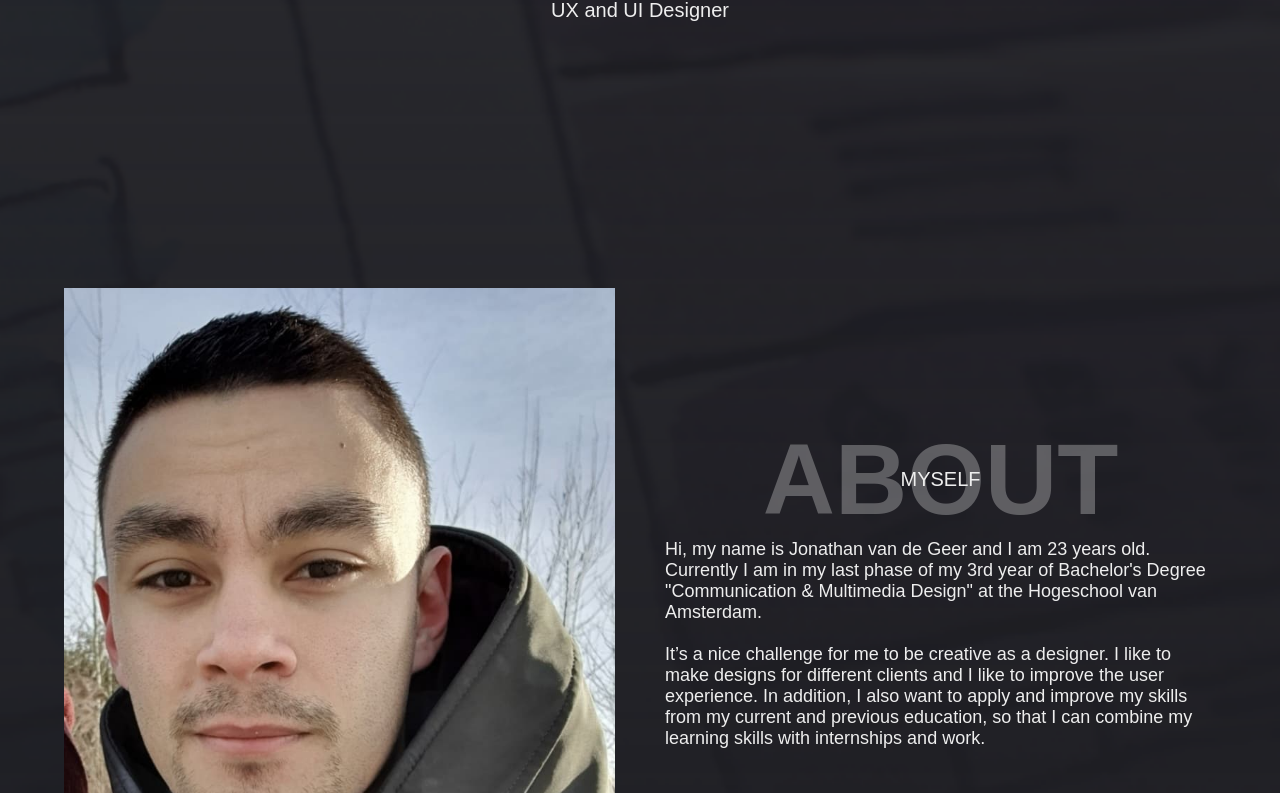
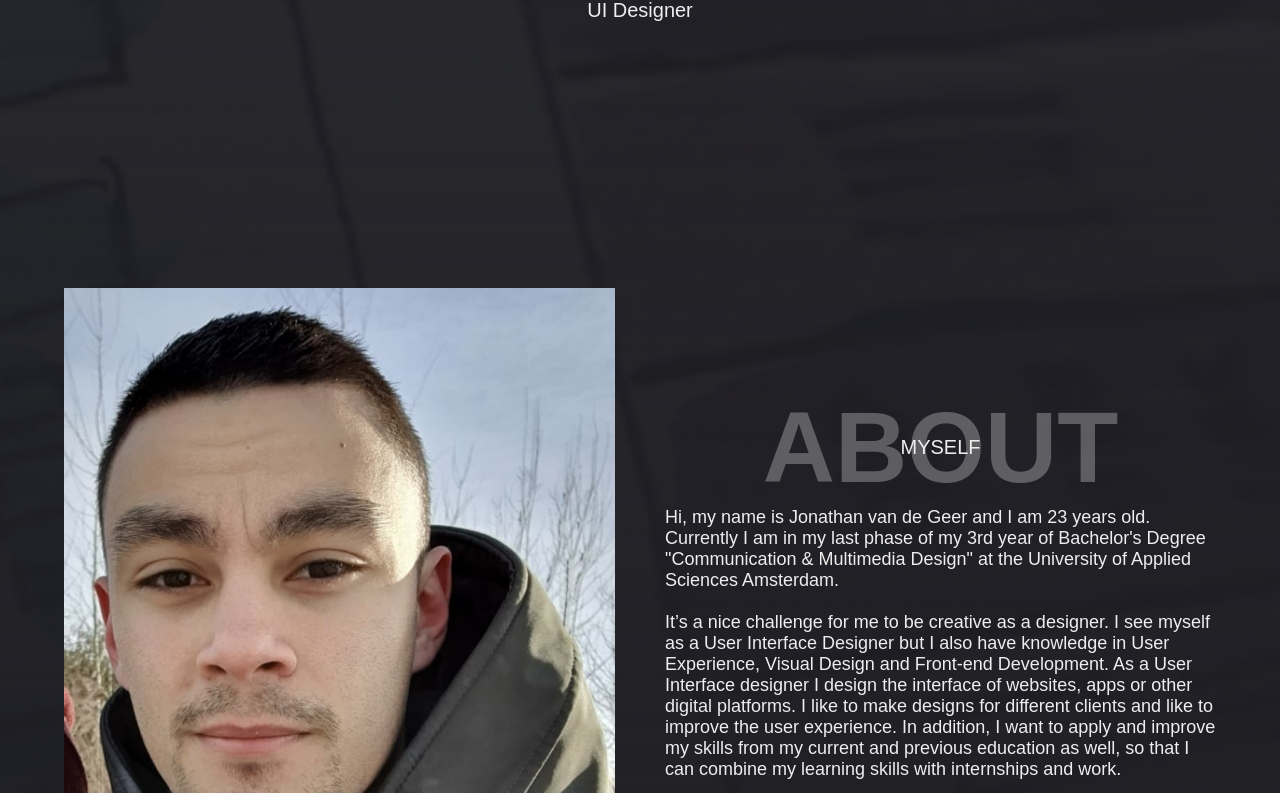
Before and after one commit to JonathanvdGeer/jonathanvdgeer.github.io, a plain HTML site: page index.html in a window 1280 px wide. Shown: the part 572-1365 px from the top of the page. Drawn offline with nearby package versions, Linux system fonts and the light colour scheme.

Commit message:
Version 3.0.0
- Intro text fix.
- Name tab bar fix.

```diff
--- a/index.html
+++ b/index.html
@@ -2,7 +2,7 @@
 <html lang="en">
 
 <head>
-    <title>Homepage</title>
+    <title>Jonathan van de Geer - UI Designer Portfolio</title>
     <meta charset="UTF-8">
     <meta name="viewport" content="width=device-width, initial-scale=1.0, maxinum-scale=1.0, user-scalable=0">
     <link rel="stylesheet" href="https://unpkg.com/aos@next/dist/aos.css" />
@@ -45,7 +45,7 @@
         <div class="landing-text">
             <h1>Jonathan</h1>
             <h1>van de Geer</h1>
-            <h6>UX and UI Designer</h6>
+            <h6>UI Designer</h6>
         </div>
     </header>
 
@@ -60,9 +60,9 @@
                     <h6>Myself</h6>
                 </div>
                 <p>
-                    Hi, my name is Jonathan van de Geer and I am 23 years old. Currently I am in my last phase of my 3rd year of Bachelor's Degree "Communication &#38; Multimedia Design" at the Hogeschool van Amsterdam.
+                    Hi, my name is Jonathan van de Geer and I am 23 years old. Currently I am in my last phase of my 3rd year of Bachelor's Degree "Communication &#38; Multimedia Design" at the University of Applied Sciences Amsterdam.
                     <br> <br>
-                    It’s a nice challenge for me to be creative as a designer. I like to make designs for different clients and I like to improve the user experience. In addition, I also want to apply and improve my skills from my current and previous education, so that I can combine my learning skills with internships and work.
+                    It’s a nice challenge for me to be creative as a designer. I see myself as a User Interface Designer but I also have knowledge in User Experience, Visual Design and Front-end Development. As a User Interface designer I design the interface of websites, apps or other digital platforms. I like to make designs for different clients and like to improve the user experience. In addition, I want to apply and improve my skills from my current and previous education as well, so that I can combine my learning skills with internships and work.
                 </p>
                 <div class="social-media">
                     <ul class="nav-list">
```
